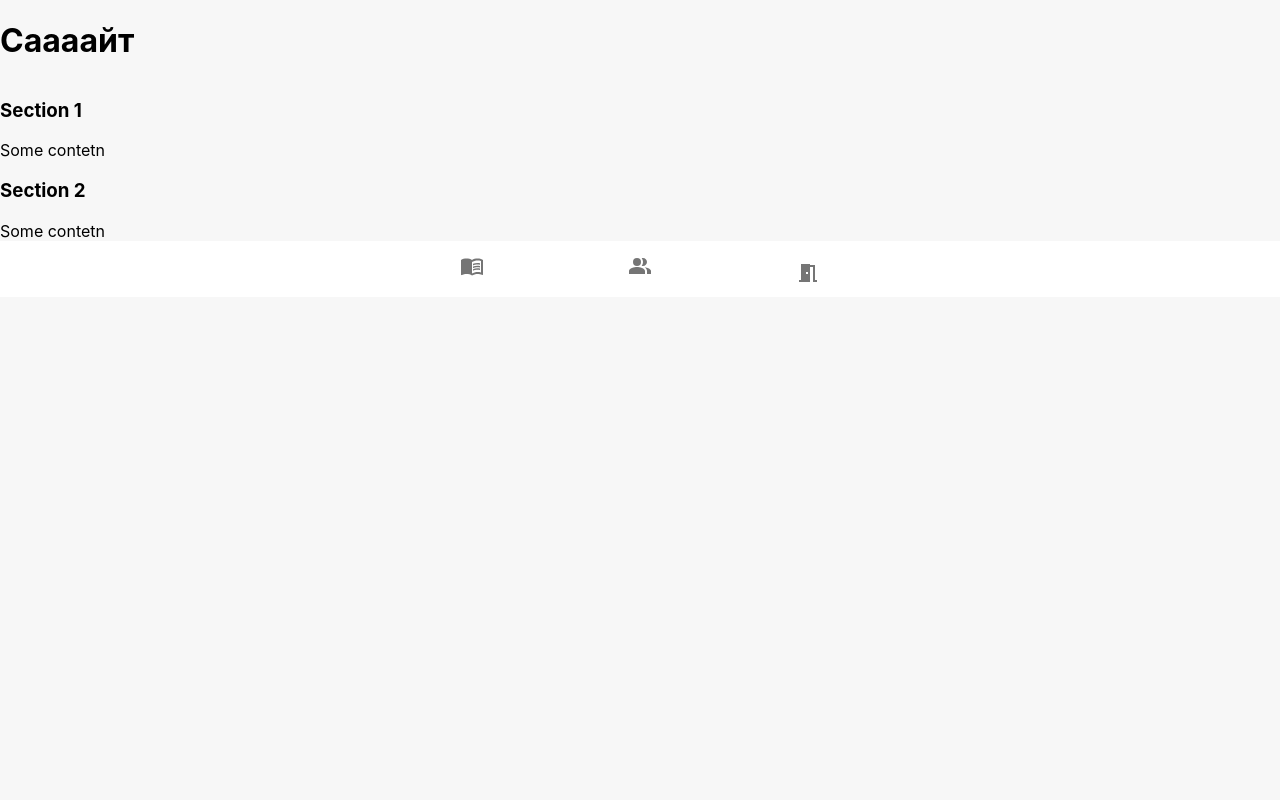
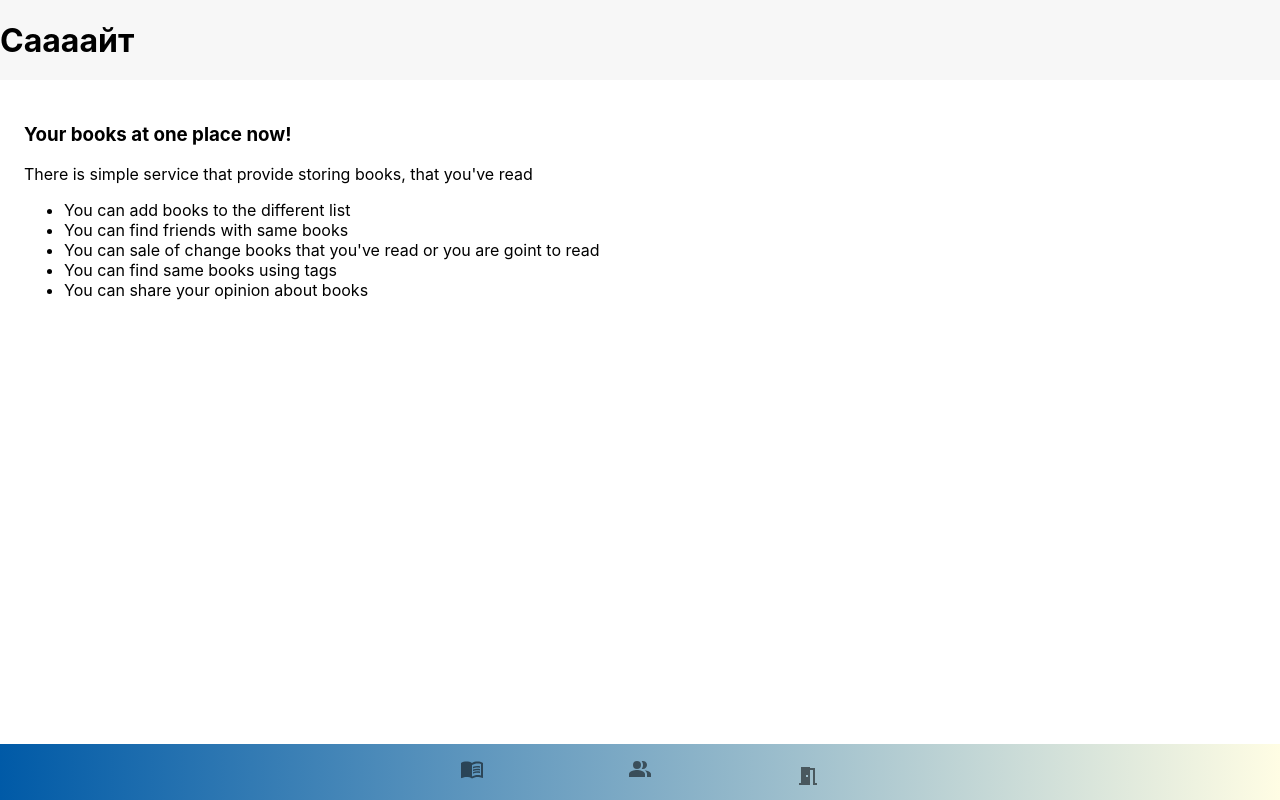
Before and after one commit to EugeneMalin/bookme, a React (Create React App) app in the folder client/: page / in a window 1280 px wide. Built offline with nearby package versions, Linux system fonts and the light colour scheme.

Commit message:
Add base content wrapper and correct content display

```diff
--- a/client/src/App.tsx
+++ b/client/src/App.tsx
@@ -1,7 +1,9 @@
-import React from 'react';
+import React, { useState } from 'react';
 import { Theme, withStyles, createStyles } from '@material-ui/core';
 import { IApp } from './components/interface/IApp';
 import { Footer } from './components/Footer';
+import { PAGES } from './components/Const';
+import { Content } from './components/Content';
 
 const styles = (theme: Theme) => createStyles({
   header: {
@@ -10,18 +12,19 @@ const styles = (theme: Theme) => createStyles({
     flexGrow: 0
   },
   main: {
-    display: 'flex',
-    flexDirection: 'column',
-    flexGrow: 1
+    flexGrow: 1,
+    overflowY: 'scroll'
   },
   footer: {
     display: 'flex',
     flexGrow: 0,
-    width: '100%'
+    width: '100%',
   }
 })
 
 const App = withStyles(styles)(({classes, store}: IApp) => {
+  const [id, setId] = useState(PAGES.NONE);
+
   return (
     <>
       <header className={classes.header}>
@@ -30,25 +33,21 @@ const App = withStyles(styles)(({classes, store}: IApp) => {
           store.getState().user?.name
         }
       </header>
-      <main className={classes.main}>
-        <article>
-          <section>
-            <h3>Section 1</h3>
-            <div>Some contetn</div>
-          </section>
-          <section>
-            <h3>Section 2</h3>
-            <div>Some contetn</div>
-          </section>
-        </article>
-      </main>
+      <Content
+        className={classes.main}
+        id={id}
+      />
       <Footer
         className={classes.footer}
+        id={id}
         hasUser={!!store.getState().user}
         isEdit={false}
         onActionClick={(id, params) => {
+          setId(id);
           switch(id) {
+            case PAGES.AUTH:
 
+              return;
             default:
               return;
           }
--- /dev/null
+++ b/client/src/components/Content.tsx
@@ -0,0 +1,94 @@
+import { IContent } from "./interface/IContent"
+import { PAGES } from "./Const";
+import { useTheme, createStyles, withStyles, Theme } from '@material-ui/core/styles';
+import { Tab } from "./Tab";
+
+/**
+ * Getter for page index, some pages displayed on same index templates
+ * @param buttonId page identifier
+ */
+function getIndex(buttonId: PAGES): number {
+    switch(buttonId) {
+        case PAGES.AUTH:
+            return 1;
+        case PAGES.BOOKS:
+            return 2;
+        case PAGES.PEOPLE:
+            return 3;
+        case PAGES.NONE:
+        default:
+            return 0;
+    }
+}
+
+const styles = (theme: Theme) => createStyles({
+    base: {
+        display: 'flex',
+        flexDirection: 'column',
+        backgroundColor: theme.palette.background.paper,
+    },
+    about: {
+
+    },
+    auth: {
+
+    },
+    book: {
+
+    },
+    people: {
+
+    },
+    spacing: {
+        flexGrow: 1,
+        flexShrink: 1
+    }
+});
+
+/**
+ * Main content application component
+ */
+export const Content = withStyles(styles)((props: IContent) => {
+    const theme = useTheme();
+    const value = getIndex(props.id);
+
+    return <main className={`${props.className} ${props.classes?.base}`}>
+        <Tab
+            className={props.classes?.about}
+            value={value} index={0}
+        >
+            <article>
+                <section>
+                    <h3>Your books at one place now!</h3>
+                    <div>There is simple service that provide storing books, that you've read</div>
+                    <ul>
+                        <li>You can add books to the different list</li>
+                        <li>You can find friends with same books</li>
+                        <li>You can sale of change books that you've read or you are goint to read</li>
+                        <li>You can find same books using tags</li>
+                        <li>You can share your opinion about books</li>
+                    </ul>
+                </section>
+            </article>
+        </Tab>
+        <Tab
+            className={props.classes?.auth}
+            value={value} index={1}
+        >
+            <div>Auth tab</div>
+        </Tab>
+        <Tab
+            className={props.classes?.book}
+            value={value} index={2}
+        >
+            <div>Books tab</div>
+        </Tab>
+        <Tab
+            className={props.classes?.people}
+            value={value} index={3}
+        >
+            <div>People tab</div>
+        </Tab>
+        <div className={props.classes?.spacing}></div>
+    </main>;
+});
--- a/client/src/components/Footer.tsx
+++ b/client/src/components/Footer.tsx
@@ -28,6 +28,12 @@ const styles = (theme: Theme) => createStyles({
     }
 });
 
+const StyledBottomNavigation = withStyles({
+    root: {
+        background: 'linear-gradient(to right, #005AA7, #FFFDE4)'
+    }
+})(BottomNavigation)
+
 /**
  * Footer application component
  * @param props
@@ -38,11 +44,12 @@ export const Footer = withStyles(styles)((props: IFooter) => {
     const [value, setValue] = useState(props.id);
 
     return (<footer className={props.className}>
-        <BottomNavigation className={props.classes?.toolbar} value={value} onChange={(e, value: PAGES) => {
-          setValue(value);
-          props.onActionClick(value);
-        }}>
+        <StyledBottomNavigation className={props.classes?.toolbar} value={value} onChange={(e, value: PAGES) => {
+                setValue(value);
+                props.onActionClick(value);
+            }}
+        >
             {buttons.map((button) => <BottomNavigationAction key={button.value} value={button.value} label={button.label} icon={button.icon}/>)}
-        </BottomNavigation>
+        </StyledBottomNavigation>
     </footer>)
 })
--- /dev/null
+++ b/client/src/components/interface/IContent.ts
@@ -0,0 +1,46 @@
+import { IBook } from "../../data/interface/IBook";
+import { IPerson } from "../../data/interface/IPerson";
+import { IUser } from "../../data/interface/IUser";
+import { PAGES } from "../Const";
+
+/**
+ * Interface of content component props
+ */
+export interface IContent {
+    /**
+     * Identifier of selected page
+     */
+    id: PAGES;
+
+    /**
+     * Class name of component
+     */
+    className: string;
+
+    /**
+     * Class names from with styles
+     */
+    classes?: {
+        book: string;
+        about: string;
+        people: string;
+        auth: string;
+        base: string;
+        spacing: string;
+    };
+
+    /**
+     * Books for display
+     */
+    books?: IBook[];
+
+    /**
+     * Peoples for display
+     */
+    people?: IPerson[];
+
+    /**
+     * Active user
+     */
+    user?: IUser;
+}
--- a/client/src/index.css
+++ b/client/src/index.css
@@ -1,4 +1,6 @@
 body {
+  height: 100vh;
+  width: 100vw;
   margin: 0;
   font-family: -apple-system, BlinkMacSystemFont, 'Segoe UI', 'Roboto', 'Oxygen',
     'Ubuntu', 'Cantarell', 'Fira Sans', 'Droid Sans', 'Helvetica Neue',
@@ -16,4 +18,7 @@ code {
 #root {
   width: 100%;
   height: 100%;
+
+  display: flex;
+  flex-direction: column;
 }
```
